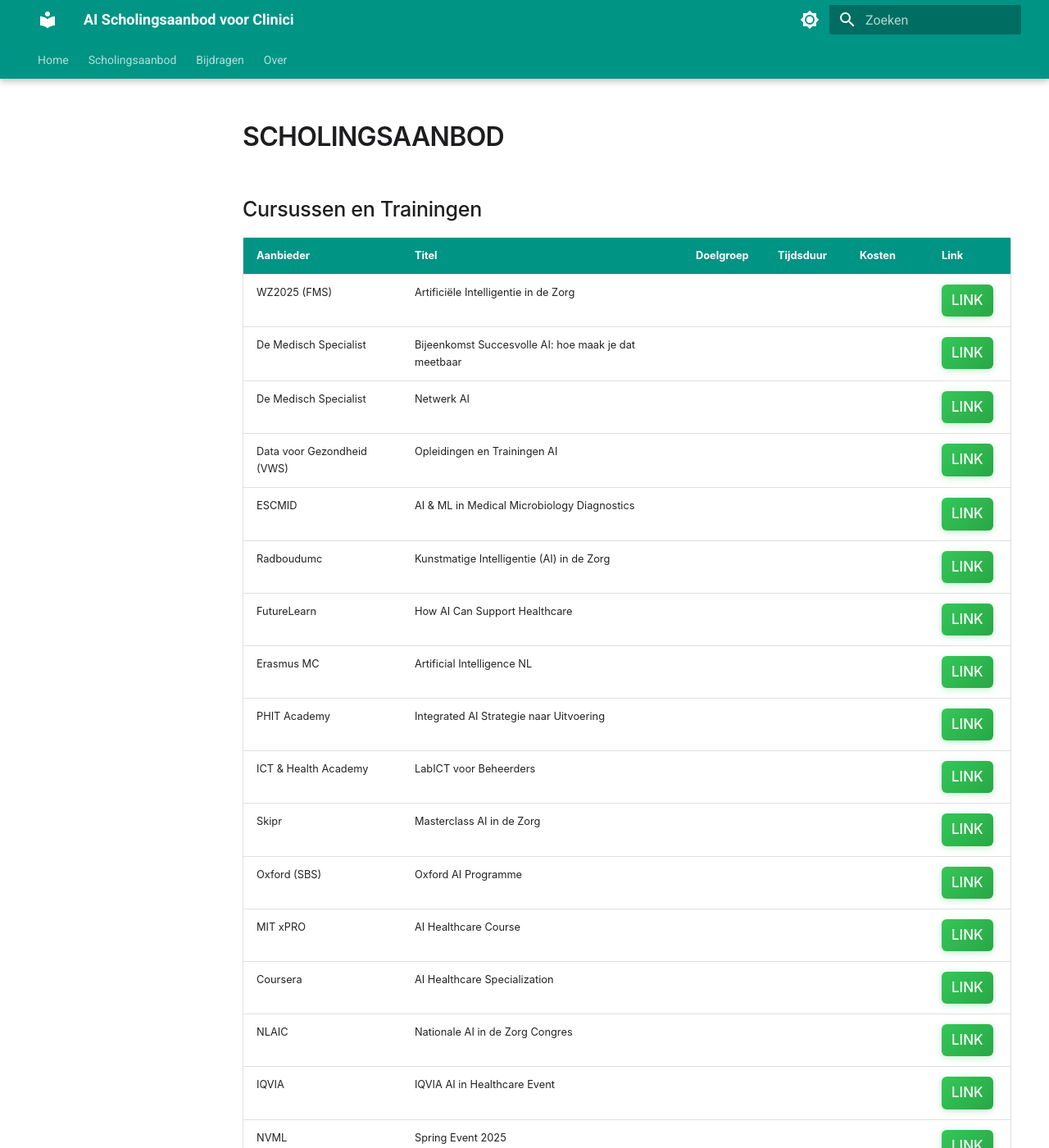
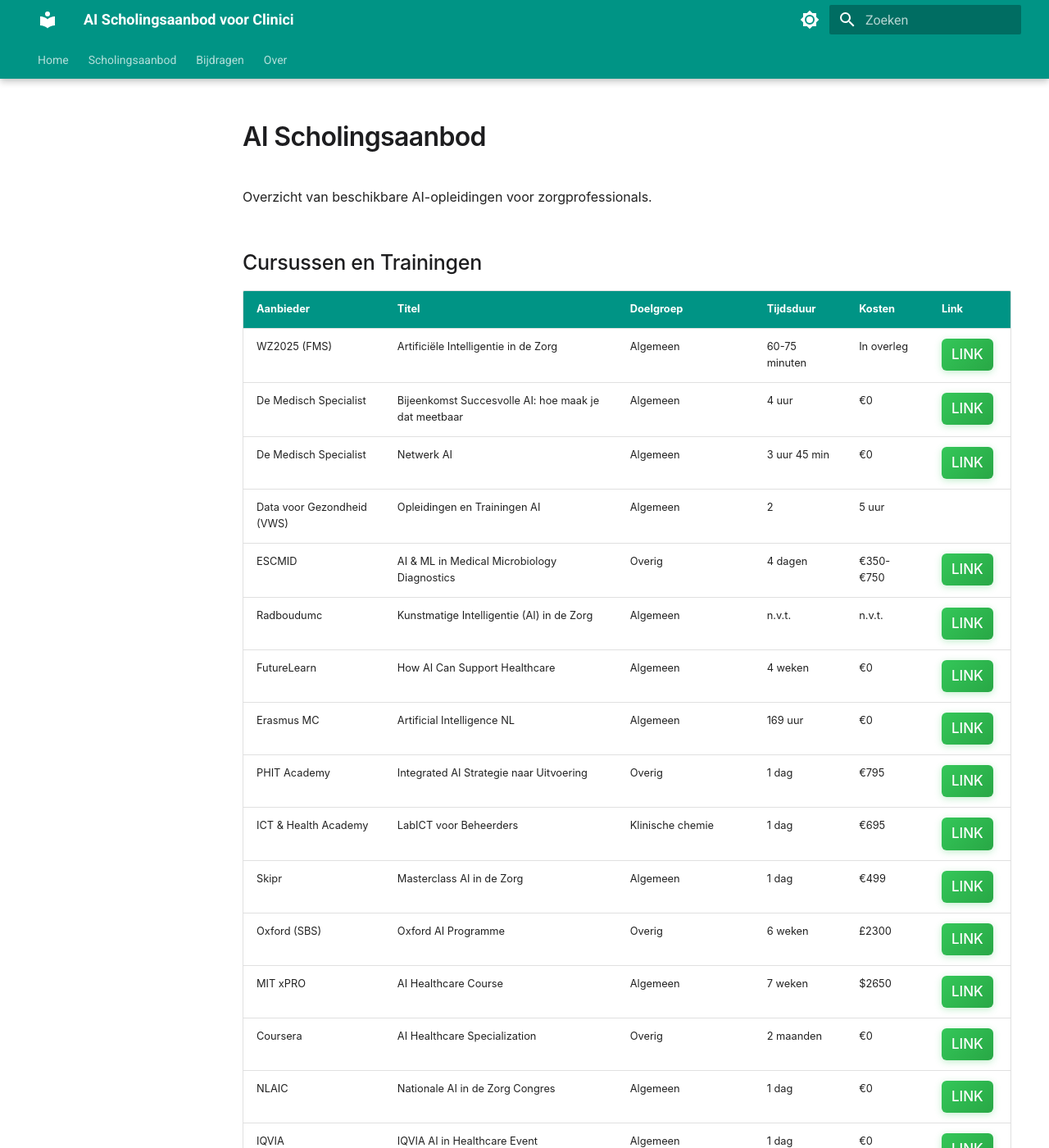
Before and after one commit to Ajsvdk/Ai-Geletterdheid-FMS, an MkDocs documentation site: the page built from docs/SCHOLINGSAANBOD.md, in a window 1280 px wide and 1400 px high. Shown: the whole window at 82% size. Built offline with MkDocs 1.6.1 and Material for MkDocs 9.7.7, drawn with Linux system fonts in a browser that asks for light colours; some of the changed text lies outside the part shown.

Commit message:
Fixed table formatting

```diff
--- a/docs/SCHOLINGSAANBOD.md
+++ b/docs/SCHOLINGSAANBOD.md
@@ -1,28 +1,33 @@
+# AI Scholingsaanbod
+
+Overzicht van beschikbare AI-opleidingen voor zorgprofessionals.
+
 ## Cursussen en Trainingen
 
 | Aanbieder | Titel | Doelgroep | Tijdsduur | Kosten | Link |
 |-----------|-------|-----------|-----------|--------|------|
-| WZ2025 (FMS) | Artificiële Intelligentie in de Zorg |  |  |  | [LINK](https://www.wz2025.nl/2021/11/06/artificiele-intelligentie-in-de-zorg/) |
-| De Medisch Specialist | Bijeenkomst Succesvolle AI: hoe maak je dat meetbaar |  |  |  | [LINK](https://demedischspecialist.nl/agenda/bijeenkomst-succesvolle-ai-hoe-maak-je-dat-meetbaar) |
-| De Medisch Specialist | Netwerk AI |  |  |  | [LINK](https://demedischspecialist.nl/nieuwsoverzicht/nieuws/netwerk-ai-nooitmeertikken) |
-| Data voor Gezondheid (VWS) | Opleidingen en Trainingen AI |  |  |  | [LINK](https://www.datavoorgezondheid.nl/ai/opleidingen-en-trainingen) |
-| ESCMID | AI & ML in Medical Microbiology Diagnostics |  |  |  | [LINK](https://www.escmid.org/event-detail/artificial-intelligence-and-machine-learning-in-medical-microbiology-diagnostics/) |
-| Radboudumc | Kunstmatige Intelligentie (AI) in de Zorg |  |  |  | [LINK](https://www.radboudumc.nl/over-het-radboudumc/strategie/themas/kunstmatige-intelligentie-ai-in-de-zorg) |
-| FutureLearn | How AI Can Support Healthcare |  |  |  | [LINK](https://www.futurelearn.com/courses/how-artificial-intelligence-can-support-healthcare) |
-| Erasmus MC | Artificial Intelligence NL |  |  |  | [LINK](https://www.erasmusmc.nl/nl-nl/onderwijs/opleidingen/artificial-intelligence-nl) |
-| PHIT Academy | Integrated AI Strategie naar Uitvoering |  |  |  | [LINK](https://phit.nl/academy/cursus/interop/integrated-ai/integrated-ai-8-oktober-2025/) |
-| ICT & Health Academy | LabICT voor Beheerders |  |  |  | [LINK](https://icthealth.nl/academy/diagnostiek-labict-voor-beheerders) |
-| Skipr | Masterclass AI in de Zorg |  |  |  | [LINK](https://www.skipr.nl/events/masterclass-artificial-intelligence-in-de-zorg/) |
-| Oxford (SBS) | Oxford AI Programme |  |  |  | [LINK](https://www.sbs.ox.ac.uk/programmes/executive-education/online-programmes/oxford-artificial-intelligence-programme) |
-| MIT xPRO | AI Healthcare Course |  |  |  | [LINK](https://xpro.mit.edu/courses/course-v1:xPRO+AIHCx+R1/) |
-| Coursera | AI Healthcare Specialization |  |  |  | [LINK](https://www.coursera.org/specializations/ai-healthcare) |
-| NLAIC | Nationale AI in de Zorg Congres |  |  |  | [LINK](https://nlaic.com/agenda/nationale-ai-in-de-zorg-congres/?utm_source=chatgpt.com) |
-| IQVIA | IQVIA AI in Healthcare Event |  |  |  | [LINK](https://www.events.iqvia.com/event/b3a10e75-f317-400e-ada9-3012bd30640d/summary) |
-| NVML | Spring Event 2025 |  |  |  | [LINK](https://www.nvml.nl/opleiding/agenda/event/81/spring-event-2025/schedule?utm_source=chatgpt.com) |
-| AI-Certified | AI-Certified Basis + zorg |  |  |  | [LINK](https://academy.aicertified.nl) |
-| EIT Health | AIProHealth: Data Science and AI in Health Summer School |  |  |  | [LINK](https://eithealth.eu/programmes/aiprohealth/) |
-| Nederlandse AI Coalitie | AI voor de zorg |  |  |  | [LINK](https://ai-cursus.nl) |
-| RSNA | RSNA Imaging AI Certificate Program |  |  |  | [LINK](https://www.rsna.org/education/ai-resources/imaging-ai-certificate) |
+| WZ2025 (FMS) | Artificiële Intelligentie in de Zorg | Algemeen | 60-75 minuten | In overleg | [LINK](https://www.wz2025.nl/2021/11/06/artificiele-intelligentie-in-de-zorg) |
+| De Medisch Specialist | Bijeenkomst Succesvolle AI: hoe maak je dat meetbaar | Algemeen | 4 uur | €0 | [LINK](https://demedischspecialist.nl/agenda/bijeenkomst-succesvolle-ai-hoe-maak-je-dat-meetbaar) |
+| De Medisch Specialist | Netwerk AI | Algemeen | 3 uur 45 min | €0 | [LINK](https://demedischspecialist.nl/nieuwsoverzicht/nieuws/netwerk-ai-nooitmeertikken) |
+| Data voor Gezondheid (VWS) | Opleidingen en Trainingen AI | Algemeen | 2 | 5 uur |  |
+| ESCMID | AI & ML in Medical Microbiology Diagnostics | Overig | 4 dagen | €350-€750 | [LINK](https://www.escmid.org/event-detail/artificial-intelligence-and-machine-learning-in-medical-microbiology-diagnostics) |
+| Radboudumc | Kunstmatige Intelligentie (AI) in de Zorg | Algemeen | n.v.t. | n.v.t. | [LINK](https://www.radboudumc.nl/over-het-radboudumc/strategie/themas/kunstmatige-intelligentie-ai-in-de-zorg) |
+| FutureLearn | How AI Can Support Healthcare | Algemeen | 4 weken | €0 | [LINK](https://www.futurelearn.com/courses/how-artificial-intelligence-can-support-healthcare) |
+| Erasmus MC | Artificial Intelligence NL | Algemeen | 169 uur | €0 | [LINK](https://www.erasmusmc.nl/nl-nl/onderwijs/opleidingen/artificial-intelligence-nl) |
+| PHIT Academy | Integrated AI Strategie naar Uitvoering | Overig | 1 dag | €795 | [LINK](https://phit.nl/academy/cursus/interop/integrated-ai/integrated-ai-8-oktober-2025) |
+| ICT & Health Academy | LabICT voor Beheerders | Klinische chemie | 1 dag | €695 | [LINK](https://icthealth.nl/academy/diagnostiek-labict-voor-beheerders) |
+| Skipr | Masterclass AI in de Zorg | Algemeen | 1 dag | €499 | [LINK](https://www.skipr.nl/events/masterclass-artificial-intelligence-in-de-zorg) |
+| Oxford (SBS) | Oxford AI Programme | Overig | 6 weken | £2300 | [LINK](https://www.sbs.ox.ac.uk/programmes/executive-education/online-programmes/oxford-artificial-intelligence-programme) |
+| MIT xPRO | AI Healthcare Course | Algemeen | 7 weken | $2650 | [LINK](https://xpro.mit.edu/courses/course-v1:xPRO+AIHCx+R1) |
+| Coursera | AI Healthcare Specialization | Overig | 2 maanden | €0 | [LINK](https://www.coursera.org/specializations/ai-healthcare) |
+| NLAIC | Nationale AI in de Zorg Congres | Algemeen | 1 dag | €0 | [LINK](https://nlaic.com/agenda/nationale-ai-in-de-zorg-congres) |
+| IQVIA | IQVIA AI in Healthcare Event | Algemeen | 1 dag | €0 | [LINK](https://www.events.iqvia.com/event/b3a10e75-f317-400e-ada9-3012bd30640d/summary) |
+| NVML | Spring Event 2025 | Klinische chemie | 1 dag | €133/€190 | [LINK](https://www.nvml.nl/opleiding/agenda/event/81/spring-event-2025/schedule) |
+| AI-Certified | AI-Certified Basis + zorg | Algemeen | 4+2 uur | €0 | [LINK](https://academy.aicertified.nl) |
+| EIT Health | AIProHealth: Data Science and AI in Health Summer School | Algemeen | 5 dagen | €350 | [LINK](https://eithealth.eu/programmes/aiprohealth) |
+| Nederlandse AI Coalitie | AI voor de zorg | Algemeen | 2 | 5 uur |  |
+| RSNA | RSNA Imaging AI Certificate Program | Radiologie | ~18 uur | $980 | [LINK](https://www.rsna.org/education/ai-resources/imaging-ai-certificate) |
+| DLinRT | DL in RT | Radiotherapie en Oncologie | 1 dag | €0 | [LINK](http://www.dlinrt.org) |
 
 ## Bijdragen
 
```
Also changed, not shown: generate_table.py (+4 -4 lines), docs/bijdragen.md (line endings or trailing spaces).
